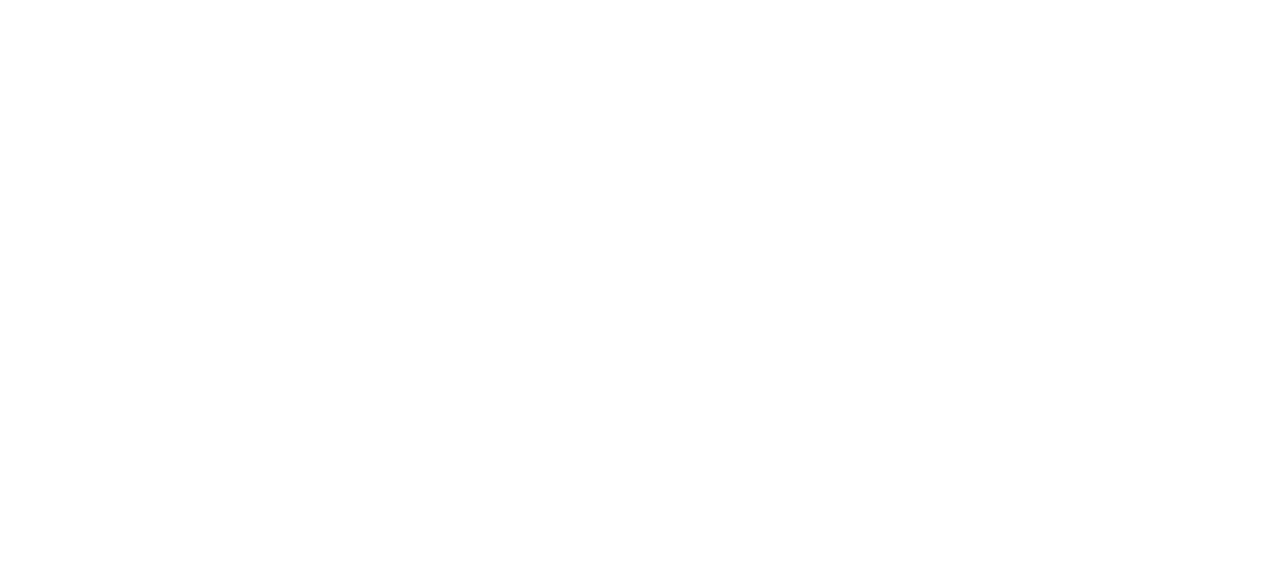
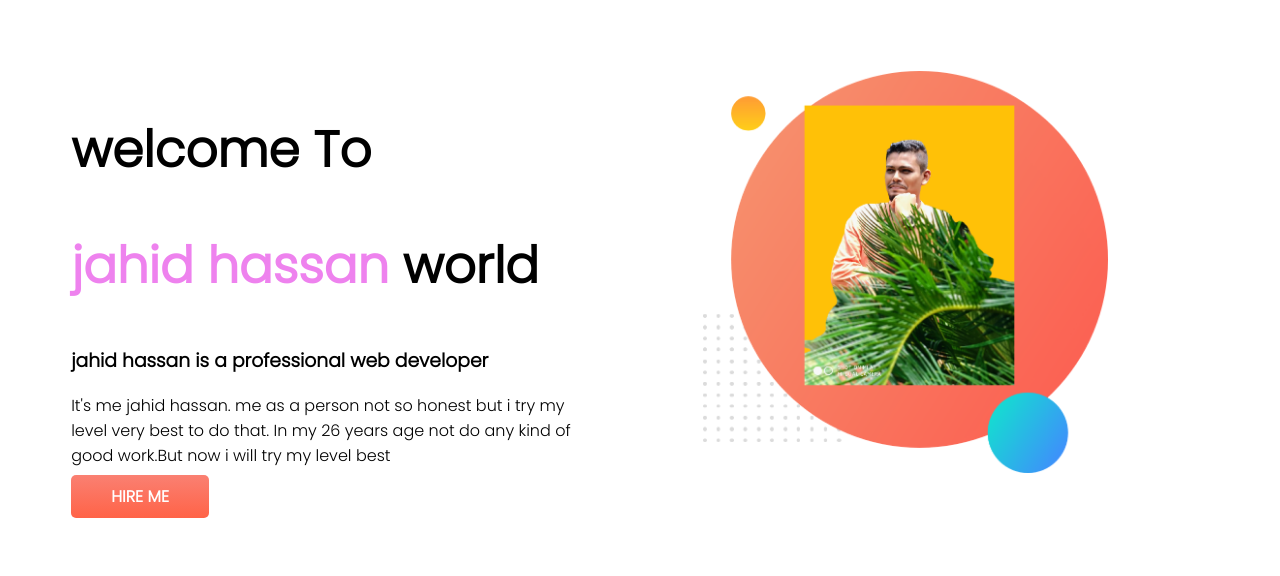
Before and after one commit to jahidhassanmunna/my-website, a plain HTML site: page index.html in a window 1280 px wide. Drawn offline with Linux system fonts and the light colour scheme.

Commit message:
half done

```diff
--- a/index.html
+++ b/index.html
@@ -5,9 +5,27 @@
     <meta http-equiv="X-UA-Compatible" content="IE=edge">
     <meta name="viewport" content="width=device-width, initial-scale=1.0">
     <title>Document</title>
+    <link rel="preconnect" href="https://fonts.googleapis.com">
+    <link rel="preconnect" href="https://fonts.gstatic.com" crossorigin>
+    <link href="https://fonts.googleapis.com/css2?family=Poppins:wght@300&display=swap" rel="stylesheet">
     <link rel="stylesheet" href="style.css">
 </head>
 <body>
+   <section>
+    <div class="half-width">
+        <h1>welcome To</h1>
+        <h1><span class="violet-color">jahid hassan</span> world</h1>
+        <h3>jahid hassan is a professional web developer</h3>
+        <p>It's me jahid hassan. me as a person not so honest but i try my level very best to do that. In my 26 years age not do any kind of good work.But now i will try my level best</p>
+        <a class="link-button" href="https://github.com/jahidhassanmunna/my-website">HIRE ME</a>
+       </div>
+       <div class="half-width">
+        <img src="images/oscar 1.png" alt="">
+
+       </div>
+
+   </section>
+
 
 </body>
 </html>
--- a/style.css
+++ b/style.css
@@ -0,0 +1,27 @@
+body{
+    font-family: 'Poppins', sans-serif;
+}
+h1{
+    font-size:50px;
+}
+.violet-color{
+    color:violet
+}
+section{
+    display: flex;
+}
+.half-width{
+    width:50%;
+    padding:5%
+}
+.half-width img{
+    width: 80%;
+}
+.link-button{
+    text-decoration:none;
+    background-image: linear-gradient(salmon,tomato);
+    padding: 10px 40px;
+    color: white;
+    font-weight: 700;
+    border-radius: 5px;
+}
```
Also changed, not shown: images/oscar 1.png (added).
